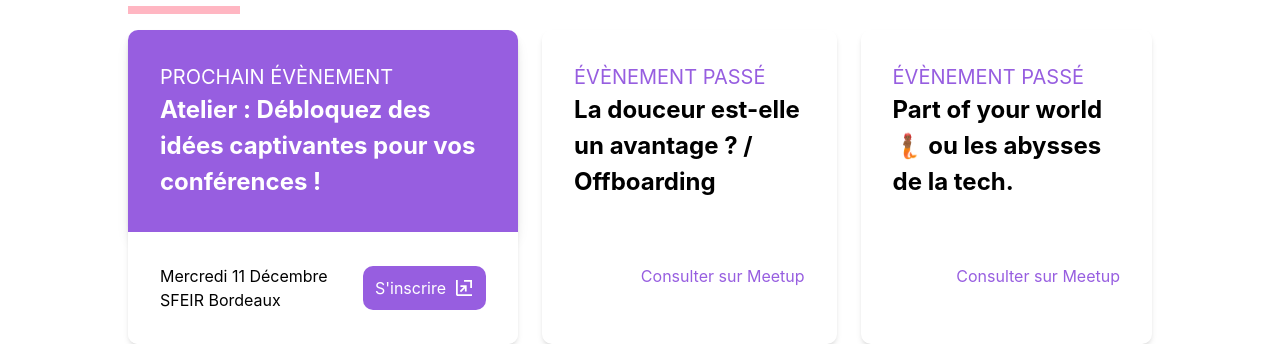
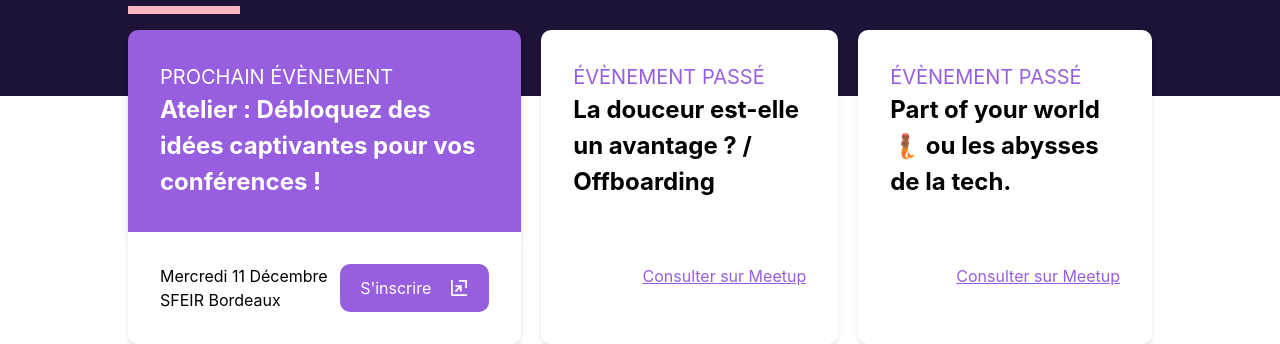
Before and after one commit to abenoit/women-in-tech-bordeaux, an Astro site: page / in a window 1280 px wide. Shown: the part 584-928 px from the top of the page. Built offline with nearby package versions, Linux system fonts and the light colour scheme; Astro itself is replaced by a stand-in of ours.

Commit message:
fix(events): colors

```diff
--- a/src/components/Button.astro
+++ b/src/components/Button.astro
@@ -2,7 +2,9 @@
 const { label, external = false } = Astro.props;
 ---
 
-<a href="#" class="button bg-mediumPurple rounded-sm"
+<a
+  href="#"
+  class="flex items-center py-2 px-4 bg-mediumPurple rounded-sm text-white gap-1.5 hover:shadow-sm"
   >{label}
   {
     external && (
@@ -12,7 +14,7 @@ const { label, external = false } = Astro.props;
         viewBox="0 0 20 20"
         fill="none"
         xmlns="http://www.w3.org/2000/svg"
-        class="text-white"
+        class="text-white buttonsvg"
       >
         <path
           d="M6.33333 15.2222L4.77778 13.6667L9.55556 8.88889H5.55556V6.66667H13.3333V14.4444H11.1111V10.4444L6.33333 15.2222ZM17.7778 10V2.22222H10V0H20V10H17.7778ZM2.22222 20C1.61111 20 1.08796 19.7824 0.652778 19.3472C0.217593 18.912 0 18.3889 0 17.7778V0H2.22222V17.7778H20V20H2.22222Z"
@@ -24,30 +26,8 @@ const { label, external = false } = Astro.props;
 </a>
 
 <style>
-  .button {
-    display: flex;
-    align-items: center;
-    padding: 10px 12px;
-    color: #111827;
-    text-decoration: none;
-    transition: color 0.2s;
-  }
-
-  .button:hover {
-    color: rgb(78, 80, 86);
-  }
-
-  .button svg {
+  .buttonsvg {
     height: 1em;
     margin-left: 8px;
   }
-
-  .button.button {
-    color: white;
-  }
-
-  .button.button:hover {
-    color: rgb(230, 230, 230);
-    box-shadow: none;
-  }
 </style>
--- a/src/components/Hero.astro
+++ b/src/components/Hero.astro
@@ -7,7 +7,7 @@ import Title from "./Title.astro";
 
 <div id="container">
   <div
-    class="absolute inset-0 w-full -z-10 bg-mainPurple h-[60rem] md:h-[90%] lg:h-[70%]"
+    class="absolute inset-0 w-full -z-10 bg-mainPurple h-[60rem] md:h-[90%] lg:h-[85%]"
   >
   </div>
   <main>
--- a/src/components/PastEventCard.astro
+++ b/src/components/PastEventCard.astro
@@ -2,7 +2,8 @@
 const { label } = Astro.props;
 ---
 
-<div class="flex flex-col p-5 bg-white rounded-sm">
+<div class="bg-white rounded-sm flex-1">
+  <div class="flex flex-col p-5">
     <span class="text-md text-mediumPurple">ÉVÈNEMENT PASSÉ</span>
     <span class="font-bold text-lg">
       {label}
@@ -10,5 +11,6 @@ const { label } = Astro.props;
   </div>
 
   <div class="flex items-center justify-end p-5">
-  <a href="#" class="text-mediumPurple">Consulter sur Meetup</a>
+    <a href="#" class="text-mediumPurple underline">Consulter sur Meetup</a>
   </div>
+</div>
--- a/tailwind.config.mjs
+++ b/tailwind.config.mjs
@@ -30,9 +30,10 @@ export default {
       },
       spacing: {
         1: "8px",
+        1.5: "10px",
         2: "12px",
         3: "16px",
-        4: "24px",
+        4: "20px",
         5: "32px",
         6: "48px",
       },
```
Lines whose indentation alone changed are shown as unchanged.
